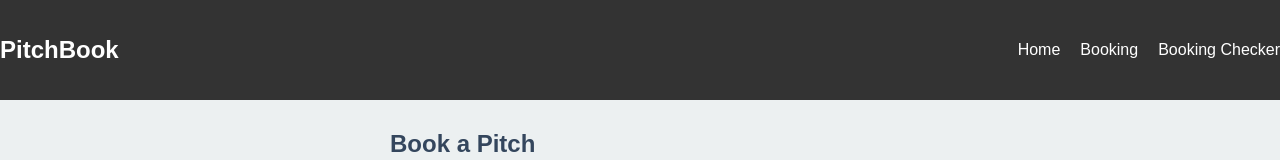
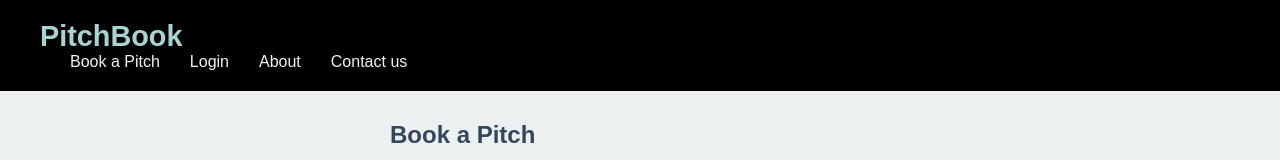
Before and after one commit to xoluxp/Pitchbooker, a React (Create React App) app in the folder pitchbook/pitchbook-frontend/: page /booking in a window 1280 px wide. Shown: the top 160 px of the page. Built offline with nearby package versions, Linux system fonts and the light colour scheme; no server answers.

Commit message:
Refactor Header and Footer components; update styling for improved visual consistency and user experience

```diff
--- a/pitchbook/pitchbook-frontend/src/components/Footer.css
+++ b/pitchbook/pitchbook-frontend/src/components/Footer.css
@@ -1,5 +1,5 @@
 .footer {
-   background-color: #333;
+   background-color: #10e0eb;
    color: white;
    padding: 30px 0;
  }
--- a/pitchbook/pitchbook-frontend/src/components/Header.css
+++ b/pitchbook/pitchbook-frontend/src/components/Header.css
@@ -1,17 +1,20 @@
 .header {
-   background-color: #333; /* Example background color */
-   color: white;
+  background-color: #000000;
+  color: #F0F4F8;
   padding: 20px 0;
 }
 
- .header .container {
-   display: flex;
-   justify-content: space-between;
-   align-items: center;
+.container {
+  max-width: 1200px;
+  margin: 0 auto;
+  padding: 0 20px;
 }
 
- .header-logo {
-   font-size: 1.5rem;
+.logo {
+  font-size: 1.8rem;
+  font-weight: bold;
+  color: #A7D3D2;
+  text-decoration: none;
 }
 
 .header nav ul {
@@ -19,13 +22,20 @@
   margin: 0;
   padding: 0;
   display: flex;
+  align-items: center;
 }
 
 .header nav li {
-   margin-left: 20px;
+  margin-left: 30px;
 }
 
 .header nav a {
-   color: white;
+  color: #F0F4F8;
   text-decoration: none;
+  font-weight: 500;
+  transition: color 0.3s ease;
 }
+
+.header nav a:hover {
+  color: #A7D3D2;
+}
--- a/pitchbook/pitchbook-frontend/src/components/Header.js
+++ b/pitchbook/pitchbook-frontend/src/components/Header.js
@@ -1,19 +1,29 @@
 import React from 'react';
-import './Header.css'; // Import your Header CSS file
+import { Link } from 'react-router-dom';
+import './Header.css';
 
 function Header() {
   return (
     <header className="header">
       <div className="container">
-        {/* Add your header content here, e.g., logo, navigation, etc. */}
-        <h1 className="header-logo">PitchBook</h1>
-        {/* Example navigation */}
+        <Link to="/" className="logo">
+          PitchBook
+        </Link>
         <nav>
           <ul>
-            <li><a href="/">Home</a></li>
-            <li><a href="/booking">Booking</a></li>
-            <li><a href="/booking">Booking Checker</a></li>
-            {/* Add more links as needed */}
+            <li>
+              <Link to="/booking">Book a Pitch</Link>
+            </li>
+            <li>
+              <Link to="/login">Login</Link>
+            </li>
+            <li>
+              <Link to="/about">About</Link>
+            </li>
+            <li>
+              <Link to="/contact">Contact us</Link>
+            </li>
+
           </ul>
         </nav>
       </div>
```
Lines whose indentation alone changed are shown as unchanged.
